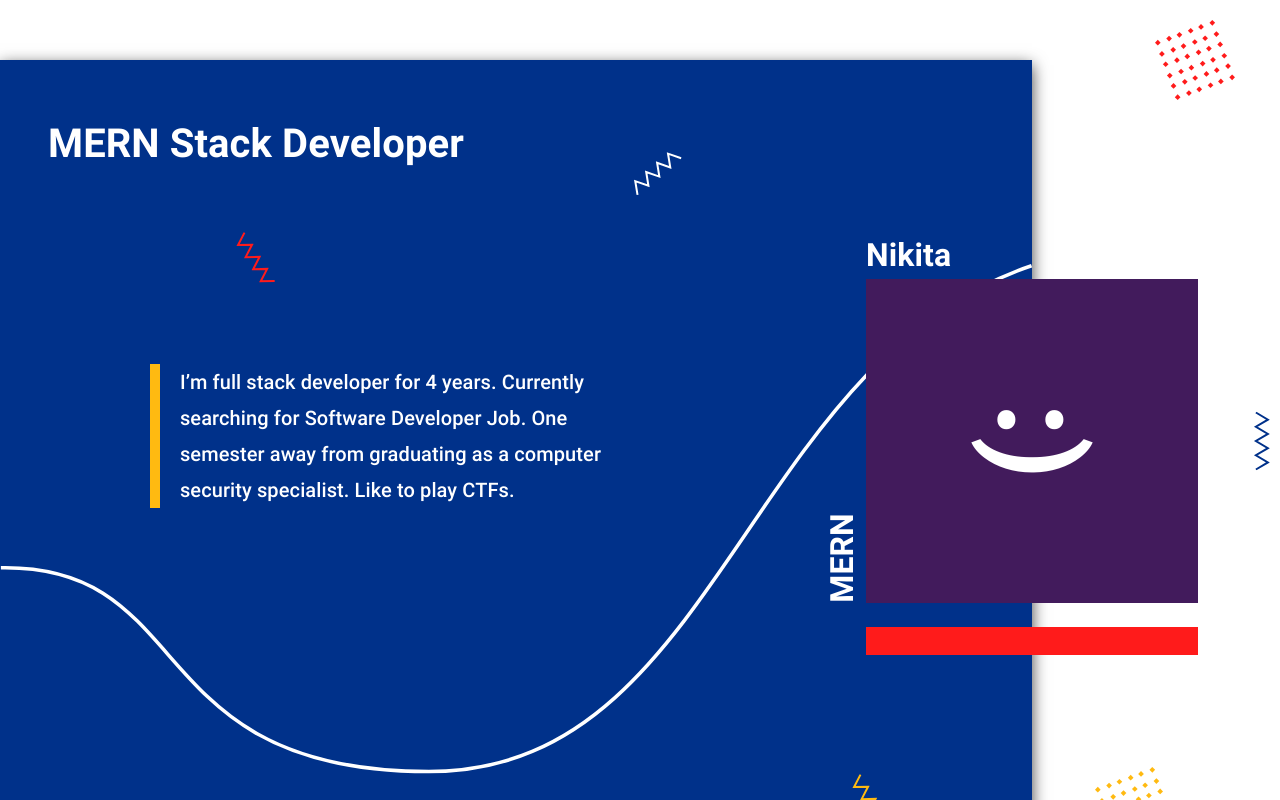
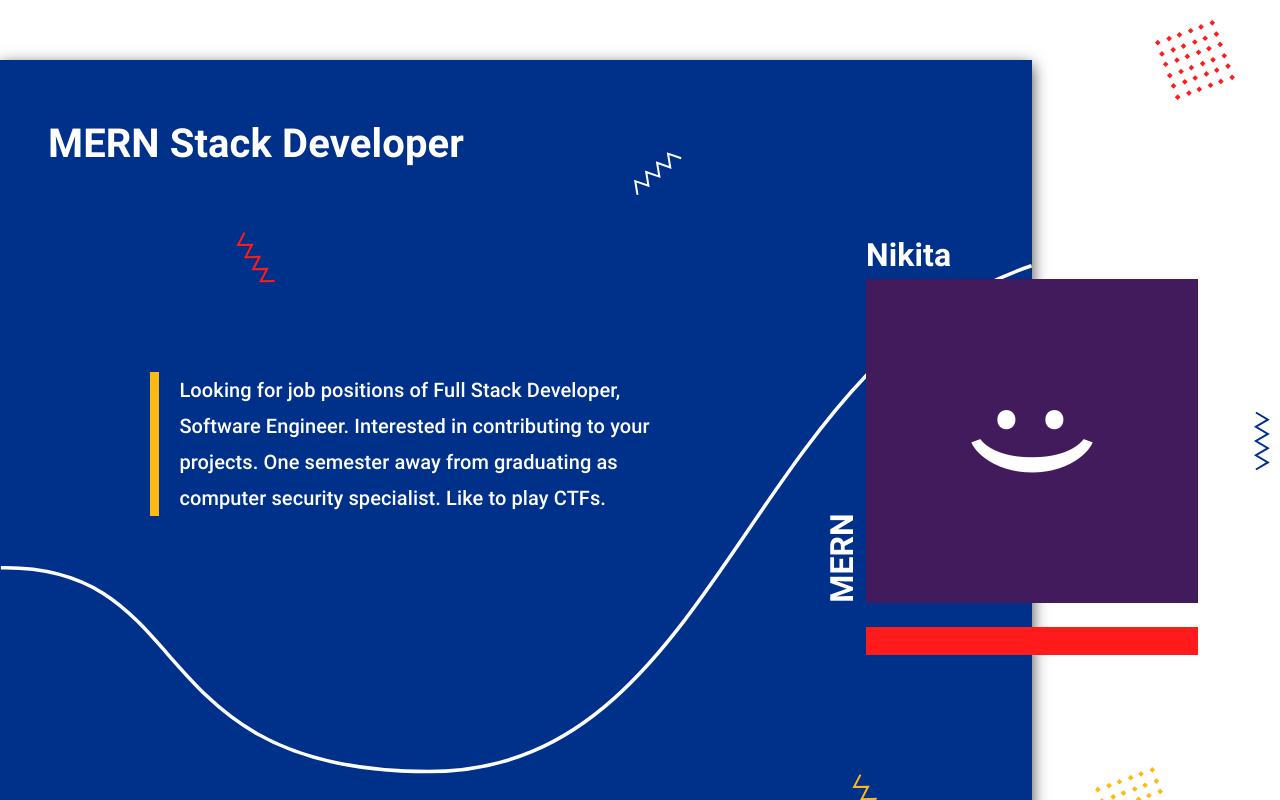
Before and after one commit to nukuutos/portfolio, a Next.js app: page / in a window 1280 px wide. Shown: the top 800 px of the page. Built offline with nearby package versions, Linux system fonts and the light colour scheme.

Commit message:
Update about text

```diff
--- a/src/components/introduction-section/introduction-section-desktop.jsx
+++ b/src/components/introduction-section/introduction-section-desktop.jsx
@@ -11,8 +11,9 @@ const IntroductionSectionDesktop = () => (
       <h1 className={styles.header}>MERN Stack Developer</h1>
 
       <p className={styles.about}>
-        I’m full stack developer for 4 years. Currently searching for Software Developer Job. One
-        semester away from graduating as a computer security specialist. Like to play CTFs.
+        Looking for job positions of Full Stack Developer, Software Engineer. Interested in
+        contributing to your projects. One semester away from graduating as computer security
+        specialist. Like to play CTFs.
       </p>
 
       <Curve className={styles.curve} />
--- a/src/components/introduction-section/introduction-section-mobile.jsx
+++ b/src/components/introduction-section/introduction-section-mobile.jsx
@@ -8,8 +8,9 @@ const IntroductionSectionMobile = () => (
   <section className={styles.content}>
     <h1 className={styles.header}>MERN Stack Developer</h1>
     <p className={styles.about}>
-      I’m full stack developer for 4 years. Currently searching for Software Developer Job. One
-      semester away from graduating as a computer security specialist. Like to play CTFs.
+      Looking for job positions of Full Stack Developer, Software Engineer. Interested in
+      contributing to your projects. One semester away from graduating as computer security
+      specialist. Like to play CTFs.
     </p>
 
     <span className={styles.motto}>Performance. Readability. Tested.</span>
--- a/src/components/introduction-section/introduction-section.module.scss
+++ b/src/components/introduction-section/introduction-section.module.scss
@@ -78,12 +78,13 @@
 .about {
   position: absolute;
   left: 15rem;
-  top: 55%;
+  top: 56%;
 
   display: flex;
   font-size: 2rem;
   line-height: 3.6rem;
-  width: 46rem;
+  width: 50rem;
+  // width: 52rem;
 
   transform: translateY(-100%);
 
```
